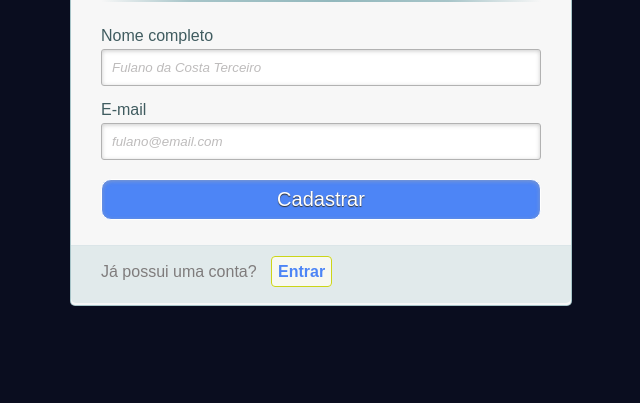
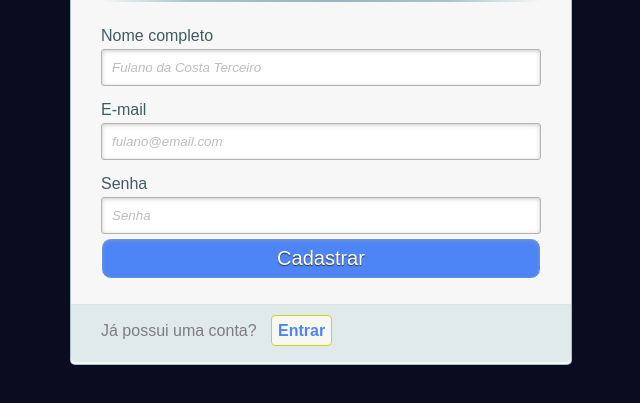
Before and after one commit to igor-rib-souza/CapaciteX, a plain HTML site: page css/desafio-css/cadastro.html in a window 1280 px wide. Shown: the part 111-514 px from the top of the page, without its empty margins (320-960 px from the left). Drawn offline with Linux system fonts and the light colour scheme.

Commit message:
adicionada box de senha no cadastro

```diff
--- a/css/desafio-css/cadastro.html
+++ b/css/desafio-css/cadastro.html
@@ -27,6 +27,10 @@
                     <input id="email_cad" name="email_cad" required="required" type="email" placeholder="fulano@email.com">
                 </p>
 
+                    <label for="senha_cad">Senha</label>
+                    <input id="senha_cad" name="senha_cad" required="required" type="password" placeholder="Senha">
+
+
                 <p>
                     <input type="submit" value="Cadastrar">
                 </p>
```
